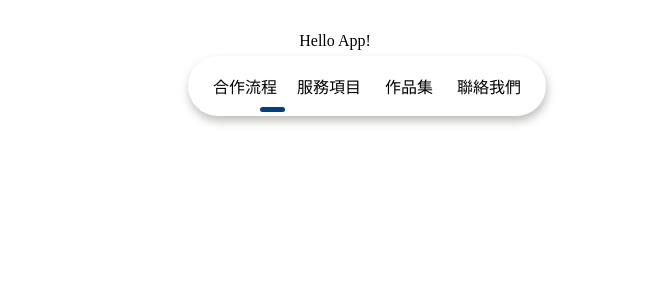
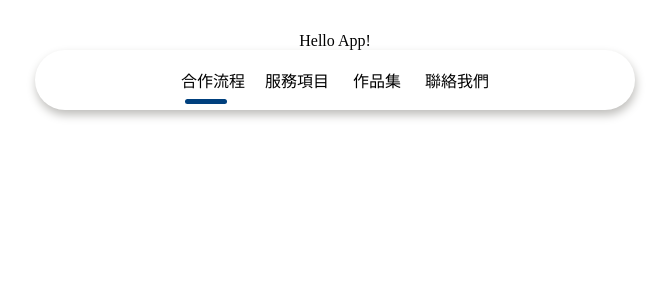
Before and after one commit to aloo31124/-2024-excellence-v1-react, a React (Vite) app: page / in a window 1280 px wide. Shown: the top 300 px of the page, without its empty margins (305-976 px from the left). Built offline with nearby package versions, Linux system fonts and the light colour scheme.

Commit message:
style . nav 組件 樣式微調

```diff
--- a/src/App.css
+++ b/src/App.css
@@ -7,4 +7,8 @@
   margin: 0 auto;
   padding: 2rem;
   text-align: center;
+
+  display: flex;
+  flex-direction: column;
+  align-items: center;
 }
--- a/src/web-navigation/Navigation.css
+++ b/src/web-navigation/Navigation.css
@@ -1,30 +1,24 @@
 
 
 /* 上方導覽列 start */
-.nav-container {
-    width: 100vw;
-    display: flex;
-    flex-direction: row;
-    justify-content: center;
-    margin: 0.5% auto;
-    position: fixed;
-    z-index: var(--z-index-top1-nav);
-}
 
 
-  .text-bounce-bottom-container {
+  .nav-container {
+    width: 600px;
+    min-width: 100px;
     display: flex;
     flex-direction: column;
     justify-content: center;
+    position: relative;
     /* align-items: center;  */ /* 造成 藍色底線無法位移*/
   }
 
   .text-bounce-bottom-box {
     height: 5px;
     width: 7%;
-    position: relative;
-    top: -15%;
-    left: 20%;
+    position: absolute;
+    bottom: 10%;
+    left: 25%;
 
     display: flex;
     flex-direction: column;
@@ -39,7 +33,6 @@
   }
 
  .nav-centent {
-    min-width: 100px;
     display: flex;
     flex-direction: row;
     justify-content: center;
--- a/src/web-navigation/Navigation.jsx
+++ b/src/web-navigation/Navigation.jsx
@@ -4,9 +4,8 @@ import './Navigation.css'
 function Navigation() {
 
     return (
-        <nav className="nav-container">
 
-            <div className="text-bounce-bottom-container">
+            <div className="nav-container">
                 <div className="nav-centent">
                     <div className="item-list">
                         <a className="item" id="nav-item1" href="#price-work-flow">
@@ -32,7 +31,6 @@ function Navigation() {
                     <div className="text-bounce-bottom"></div>
                 </div>
             </div>
-        </nav>
     );
 }
 
```
